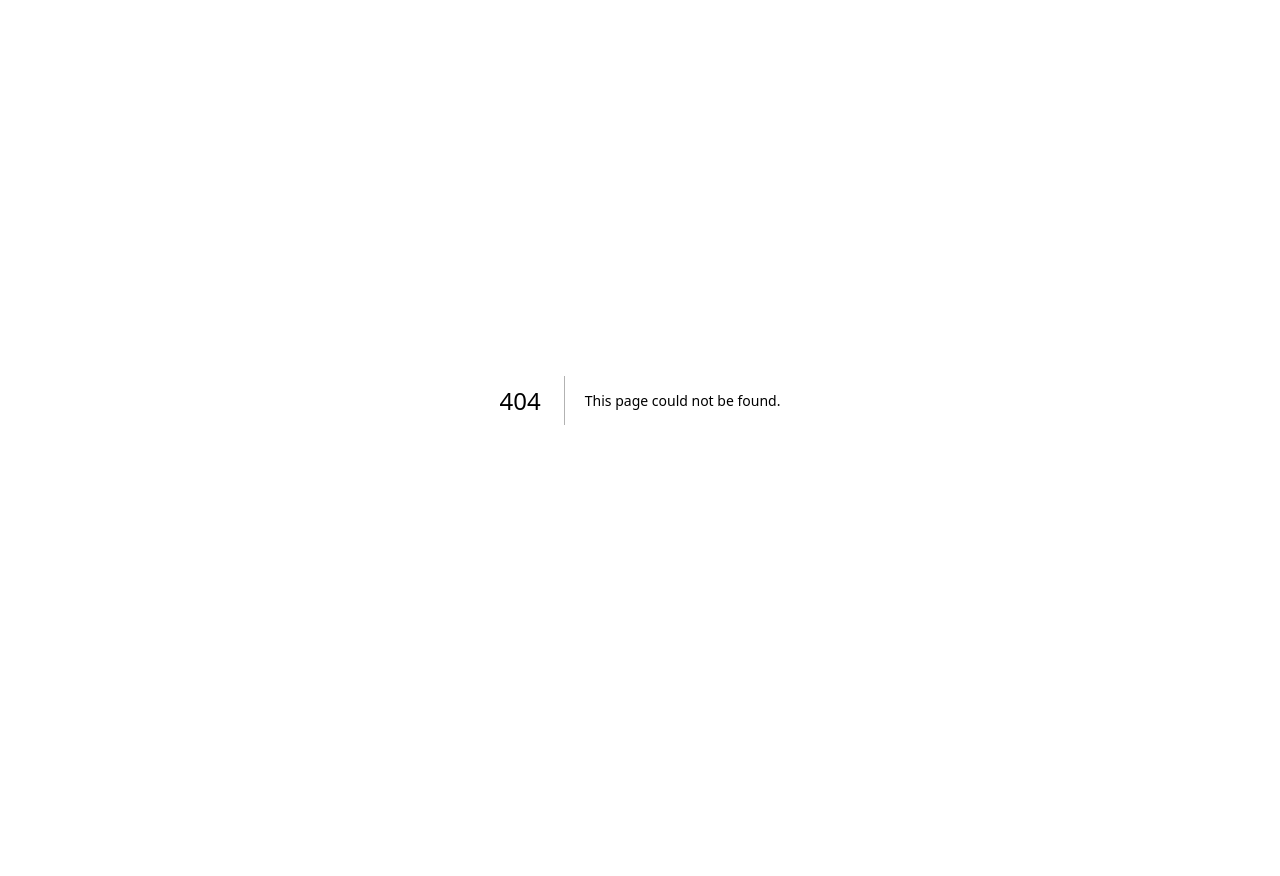
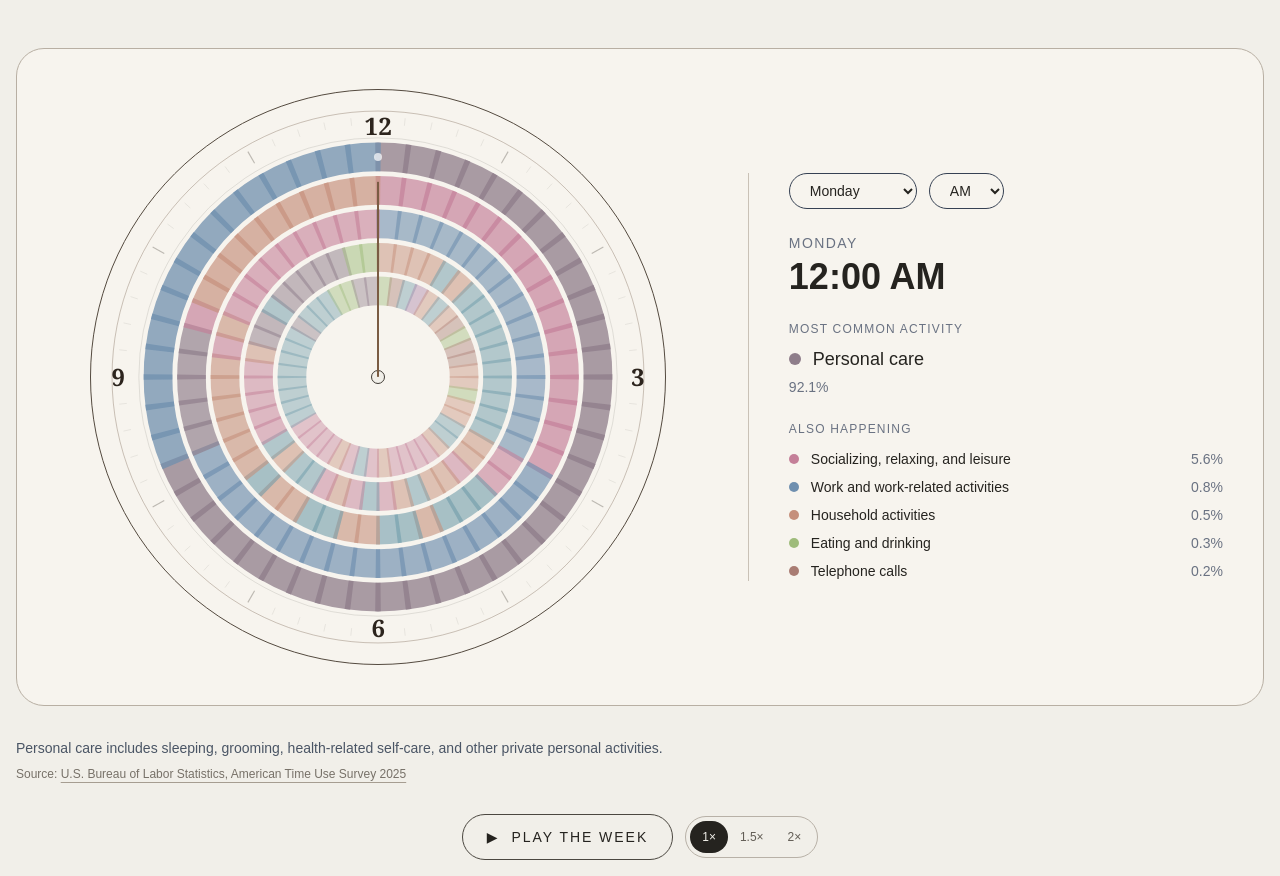
Before and after one commit to kimberlydemaio/data-visualization-lab, a Next.js app: page /where-the-hours-go/embed in a window 1280 px wide. Before the commit this address had no page. Before the commit the page ends 800 px from the top, so only its background shows below. Built offline with nearby package versions, Linux system fonts and the light colour scheme.

Commit message:
Add embeddable visualization route

```diff
--- /dev/null
+++ b/src/app/where-the-hours-go/embed/page.js
@@ -0,0 +1,9 @@
+import TimeUseChart from "../TimeUseChart";
+
+export default function WhereTheHoursGoEmbedPage() {
+  return (
+    <main className="min-h-screen bg-[#F1EFE9] px-4 py-4 text-[#25231F]">
+      <TimeUseChart />
+    </main>
+  );
+}
```
